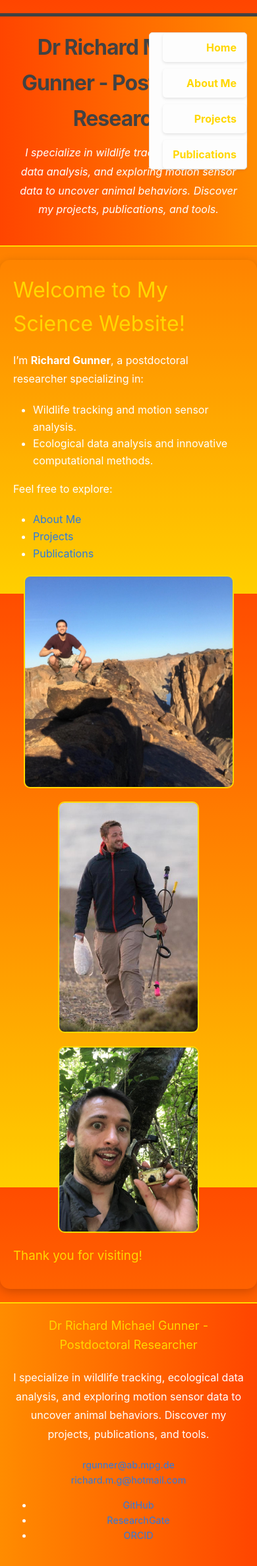
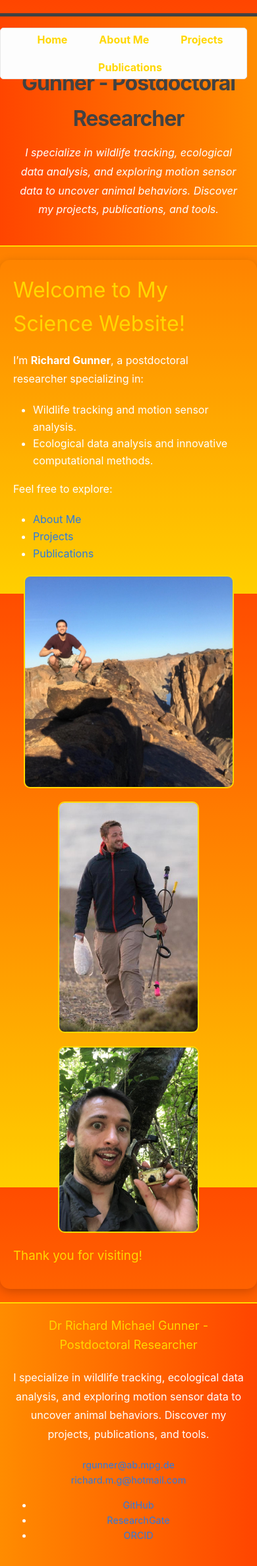
Before and after one commit to Richard6195/my-website, a Jekyll site: the page built from index.md, in a window 390 px wide. Shown: the whole page at 66% size. Built offline with Jekyll 4.4.1, drawn with Linux system fonts in a browser that asks for light colours.

Commit message:
Updated styling and fixed meta tags

```diff
--- a/_sass/minima/_custom.scss
+++ b/_sass/minima/_custom.scss
@@ -125,14 +125,18 @@ img, video {
   }
 
   .site-nav {
-    flex-direction: column; /* Stack links vertically on small screens */
-    gap: 10px;
+    flex-wrap: wrap; /* Ensures items wrap to the next line on small screens */
+    gap: 8px;
+    display: flex;
+    justify-content: center;
+    margin-top: 8px;
   }
 
   .site-nav .page-link {
     color: #FFD700; /* Gold links */
+    font-weight: bold;
     font-size: 1rem; /* Adjust font size for mobile */
-    padding: 10px 15px; /* Add more spacing for touch devices */
-    box-shadow: 0px 2px 4px rgba(0, 0, 0, 0.1); /* Optional: Add subtle shadow */
+    padding: 5px 10px; /* Add more spacing for touch devices */
+    border-radius: 5px; /* Optional: Rounded corners */
   }
 }
```
